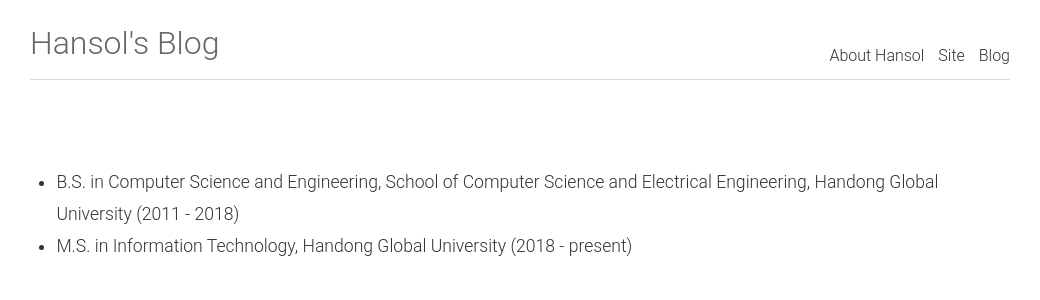
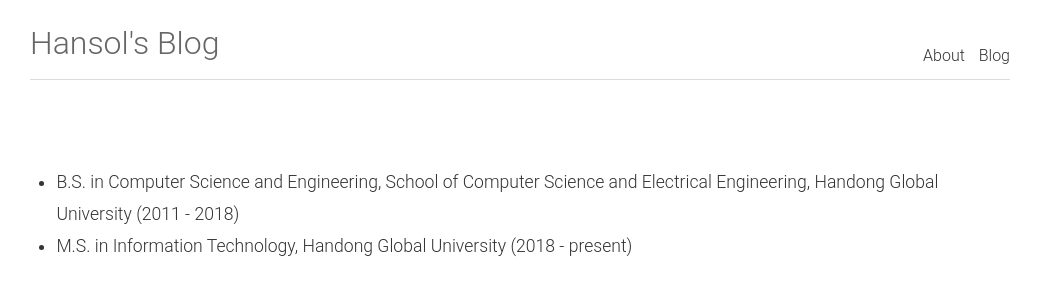
Before and after one commit to HansolChoe/HansolChoe.github.io, a Jekyll site: the page built from about.md, in a window 1280 px wide. Shown: the top 300 px of the page, without its empty margins (120-1160 px from the left). Built offline with Jekyll 4.4.1, drawn with Linux system fonts in a browser that asks for light colours.

Commit message:
Edit Navigation

```diff
--- a/_config.yml
+++ b/_config.yml
@@ -31,7 +31,7 @@ gems:
   - jekyll-sitemap
 
 # Custom variables
-version: "1.0.0"
+version: "0.0.1"
 
 # Options
 custom_header: false
--- a/_includes/link.html
+++ b/_includes/link.html
@@ -1,2 +1,2 @@
-<a href="https://thereviewindex.com">Site</a>
+<!-- <a href="https://thereviewindex.com">Site</a> -->
 <a href="{{ site.baseurl }}/">Blog</a>
--- a/about.md
+++ b/about.md
@@ -1,6 +1,6 @@
 ---
 layout: page
-title: About Hansol
+title: About
 description: About Hansol
 ---
 
```
